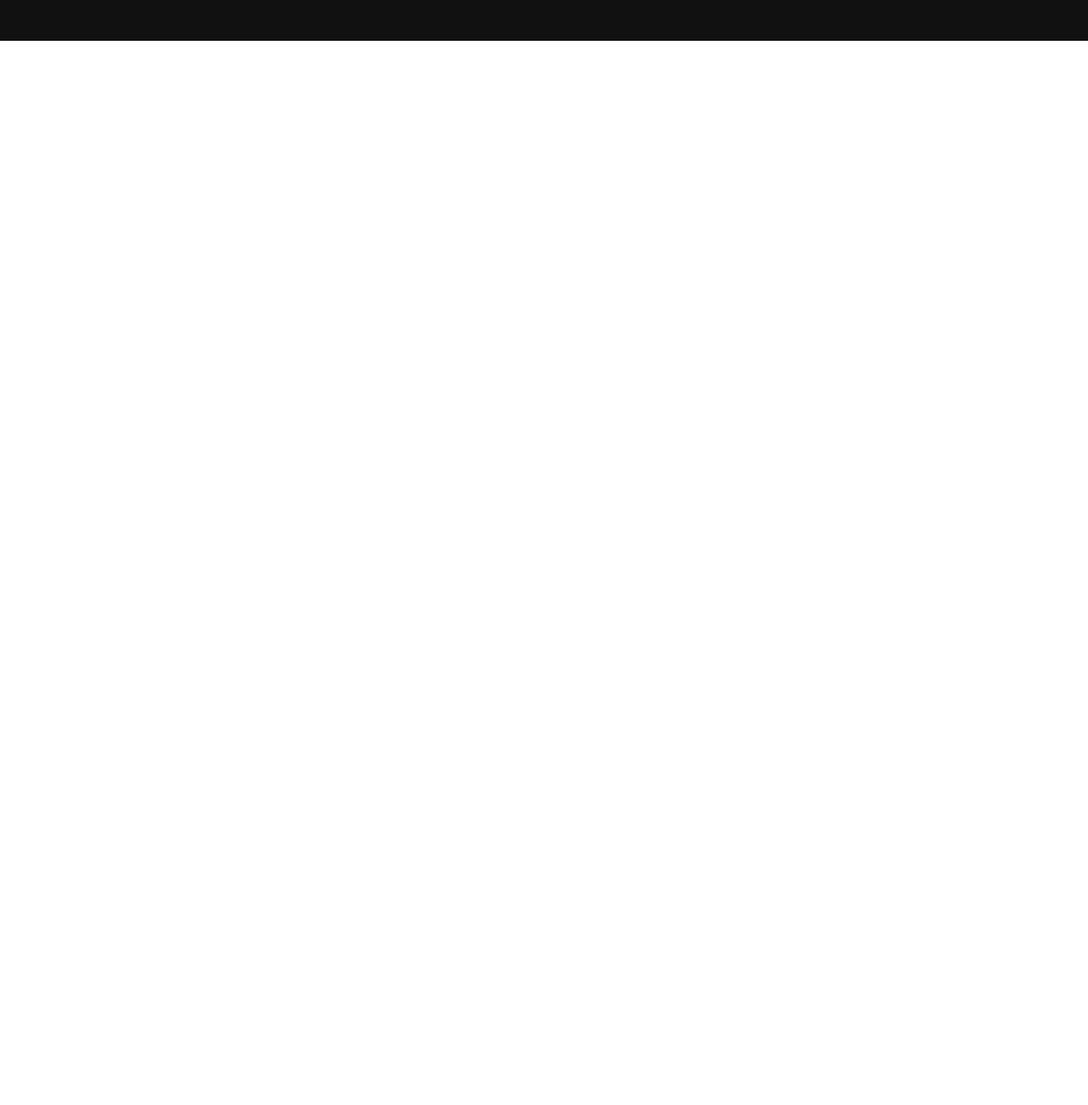
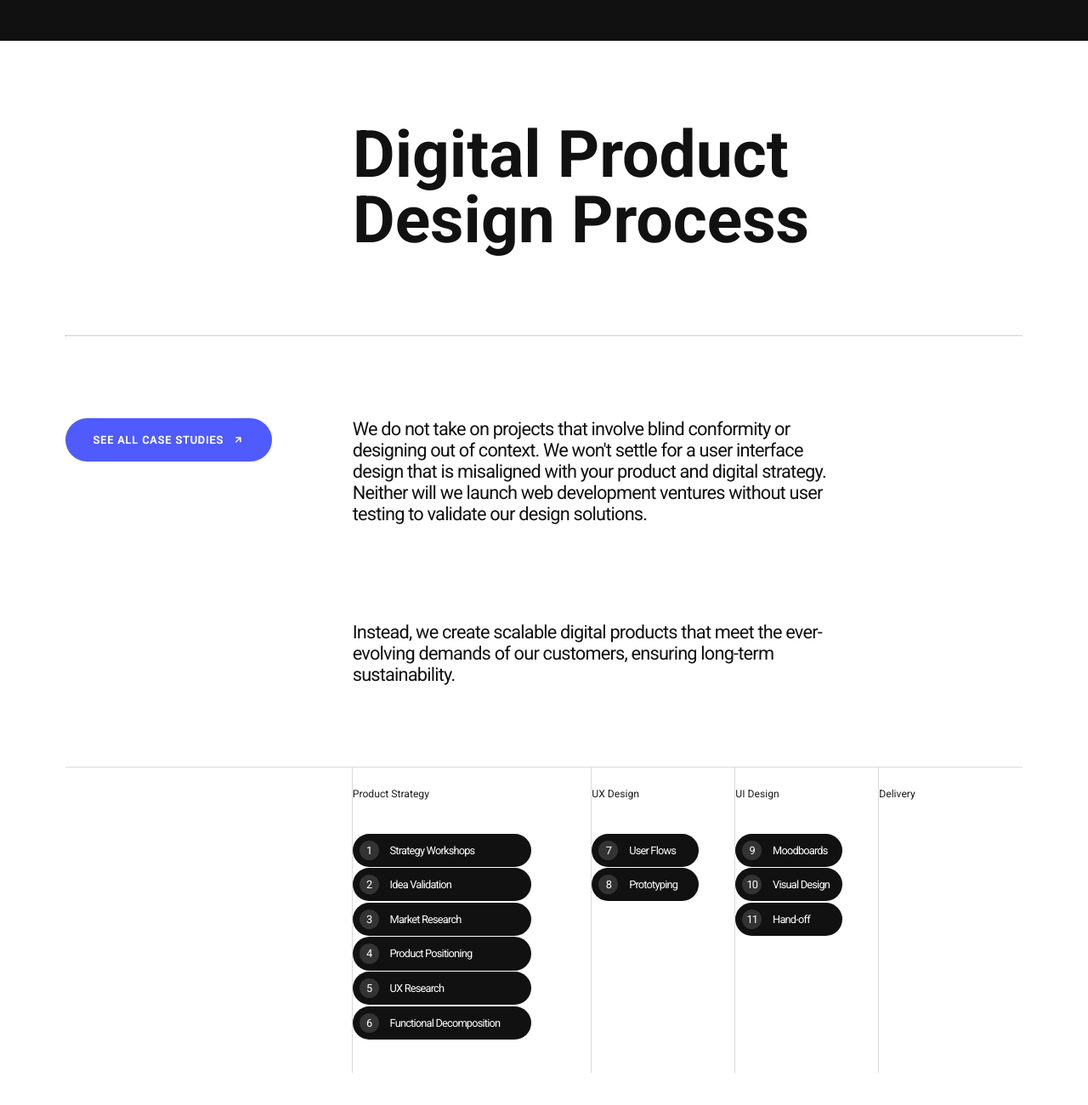
Before and after one commit to YoRu-Cat/LAZAREV-clone, a plain HTML site: page index.html in a window 1280 px wide. Shown: the part 8719-10019 px from the top of the page at 85% size. Before the commit the page ends 8767 px from the top, so only its background shows below. Drawn offline with nearby package versions, Linux system fonts and the light colour scheme.

Commit message:
new content added

```diff
--- a/index.html
+++ b/index.html
@@ -514,6 +514,64 @@
         </div>
       </div>
       <div id="page10"></div>
+      <div id="page11">
+        <h1>
+          Digital Product <br />
+          Design Process
+        </h1>
+        <hr />
+        <div id="page11-content">
+          <div id="blue-btn">
+            <h4>See All Case Studies <i class="ri-arrow-right-up-line"></i></h4>
+            <h4>See All Case Studies <i class="ri-arrow-right-up-line"></i></h4>
+          </div>
+          <div class="page11-right">
+            <p>
+              We do not take on projects that involve blind conformity or
+              designing out of context. We won't settle for a user interface
+              design that is misaligned with your product and digital strategy.
+              Neither will we launch web development ventures without user
+              testing to validate our design solutions.
+            </p>
+            <br /><br /><br /><br /><br /><br />
+            <p>
+              Instead, we create scalable digital products that meet the
+              ever-evolving demands of our customers, ensuring long-term
+              sustainability.
+            </p>
+          </div>
+        </div>
+        <!-- <hr /> -->
+        <div id="page11-bottom">
+          <div id="btm6-part1" class="btm6-parts"></div>
+          <div id="btm6-part2" class="btm6-parts">
+            <h5>Product Strategy</h5>
+            <h4><span>1</span>Strategy Workshops</h4>
+            <h4><span>2</span>Idea Validation</h4>
+            <h4><span>3</span>Market Research</h4>
+            <h4><span>4</span>Product Positioning</h4>
+            <h4><span>5</span>UX Research</h4>
+            <h4><span>6</span>Functional Decomposition</h4>
+          </div>
+          <div id="btm6-part3" class="btm6-parts">
+            <h5>UX Design</h5>
+            <h4><span>7</span>User Flows</h4>
+            <h4><span>8</span>Prototyping</h4>
+          </div>
+          <div id="btm6-part4" class="btm6-parts">
+            <h5>UI Design</h5>
+            <h4><span>9</span>Moodboards</h4>
+            <h4><span>10</span>Visual Design</h4>
+            <h4><span>11</span>Hand-off</h4>
+          </div>
+          <div id="btm6-part5" class="btm6-parts">
+            <h5>Delivery</h5>
+          </div>
+        </div>
+      </div>
+      <!-- <br /><br /><br /><br /><br /><br /><br /><br /><br /><br /><><br /><br /><br /><br /><br />
+      <br /><br /><br /><br /><br /><br /><br /><br /><br /><br /><><br /><br /><br /><br /><br />
+      <br /><br /><br /><br /><br /><br /><br /><br /><br /><br /><><br /><br /><br /><br /><br /> -->
     </div>
     <script
       src="https://cdnjs.cloudflare.com/ajax/libs/gsap/3.12.5/gsap.min.js"
--- a/style.css
+++ b/style.css
@@ -649,7 +649,151 @@ details > summary::-webkit-details-marker {
   display: block;
 }
 #page10 {
-  height: 100vh;
+  min-height: 100vh;
   width: 100%;
   background: #111;
 }
+#page11 {
+  min-height: 100vh;
+  width: 100%;
+  background: #fff;
+  position: relative;
+  padding: 0vh 6vw;
+  padding-bottom: 10vh;
+  /* display: flex;
+  align-items: flex-start;
+  justify-content: space-between; */
+}
+#page11 > h1 {
+  font-size: 6vw;
+  color: #111;
+  margin-left: 30%;
+  padding: 12vh 0vw;
+  line-height: 6vw;
+}
+#page11 > hr {
+  border-top: 1px solid #dadada;
+}
+#page11-content {
+  /* background: red; */
+  display: flex;
+  position: relative;
+  align-items: flex-start;
+  justify-content: space-between;
+  padding: 12vh 0vw;
+}
+/* #page11-content #blue-btn {
+  background: blue;
+  padding: 1.4vw 4vw;
+  font-weight: 600;
+  font-size: 0.9vw;
+  border-radius: 50px;
+  border: none;
+  text-transform: uppercase;
+  position: sticky;
+  top: 15%;
+} */
+#page11-content #blue-btn {
+  background: #4f5bff;
+  height: 4vw;
+  width: 19vw;
+  position: sticky;
+  top: 18%;
+  border-radius: 100px;
+  display: flex;
+  align-items: center;
+  justify-content: center;
+  flex-direction: column;
+}
+#blue-btn h4 {
+  position: absolute;
+  text-transform: uppercase;
+  font-size: 1vw;
+  font-weight: 500;
+  letter-spacing: 0.85px;
+}
+#blue-btn h4 i {
+  font-size: 1vw;
+  font-weight: 100;
+  margin-left: 0.5vw;
+}
+#page11-content .page11-right {
+  height: 100%;
+  width: 70%;
+}
+.page11-right p {
+  color: #111;
+  padding-right: 18vw;
+  font-size: 1.7vw;
+  font-weight: 400;
+  letter-spacing: -0.8px;
+}
+#page11-bottom {
+  height: 45vh;
+  width: 100%;
+  /* background: red; */
+  border-top: 1px solid #dadada;
+  display: flex;
+  align-items: flex-start;
+  justify-content: center;
+  /* background: aqua; */
+}
+#btm6-part1 {
+  border-right: 1px solid #dadada;
+  width: 30%;
+  height: 100%;
+  /* background: red; */
+}
+#btm6-part2 {
+  border-right: 1px solid #dadada;
+  width: 25%;
+  height: 100%;
+  /* background: red; */
+}
+#btm6-part3 {
+  border-right: 1px solid #dadada;
+  width: 15%;
+  height: 100%;
+  /* background: red; */
+}
+#btm6-part4 {
+  border-right: 1px solid #dadada;
+  width: 15%;
+  height: 100%;
+  /* background: red; */
+}
+#btm6-part5 {
+  width: 15%;
+  height: 100%;
+  /* background: red; */
+}
+.btm6-parts {
+  padding: 3vh 0vw;
+}
+.btm6-parts h5 {
+  color: #1d1d1d;
+  font-weight: 400;
+  font-size: 0.95vw;
+  margin-bottom: 5vh;
+}
+.btm6-parts h4 {
+  background: #111;
+  width: 75%;
+  padding: 8px 8px;
+  border-radius: 60px;
+  font-size: 1vw;
+  font-weight: 400;
+  letter-spacing: -0.8px;
+  margin-bottom: 0.2vh;
+}
+.btm6-parts h4 span {
+  display: inline-flex;
+  align-items: center;
+  justify-content: center;
+  width: 1vw;
+  height: 1vw;
+  background: #333;
+  padding: 0.9vw;
+  border-radius: 50%;
+  margin-right: 1vw;
+}
```
